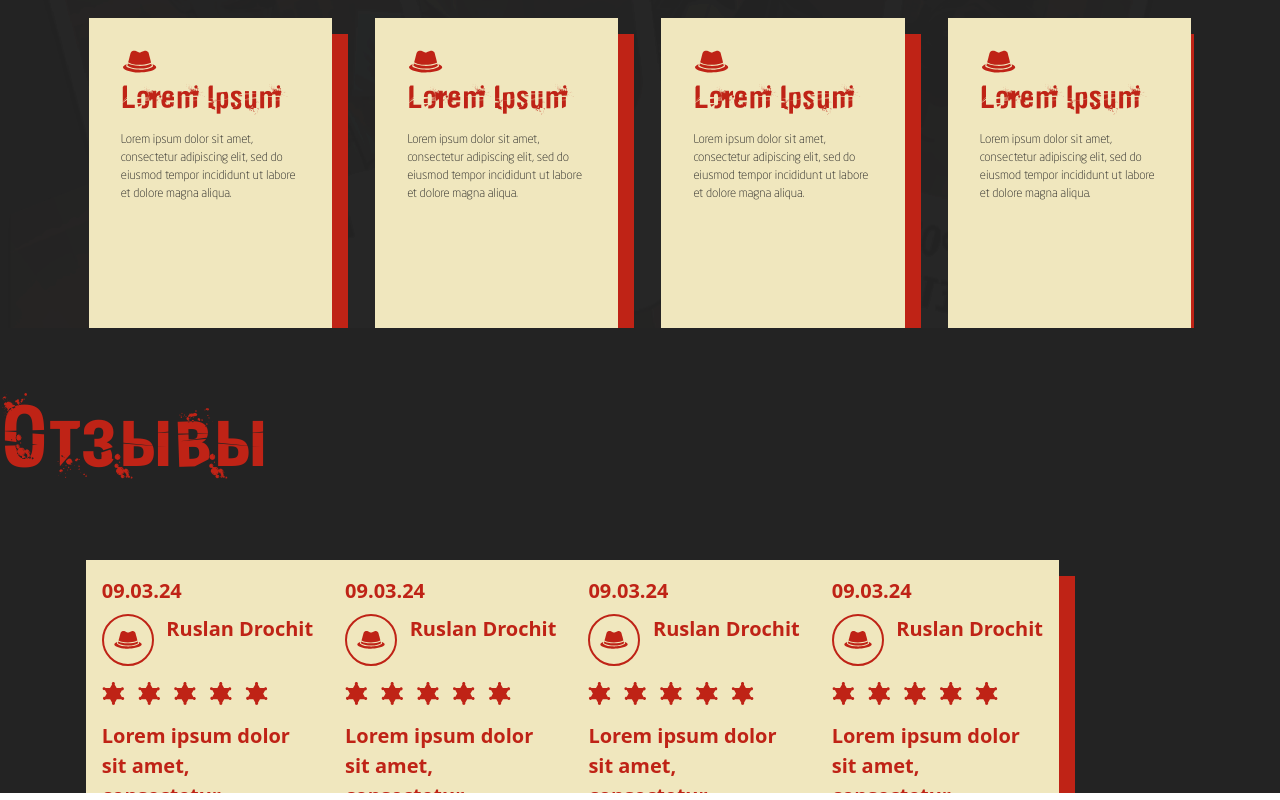
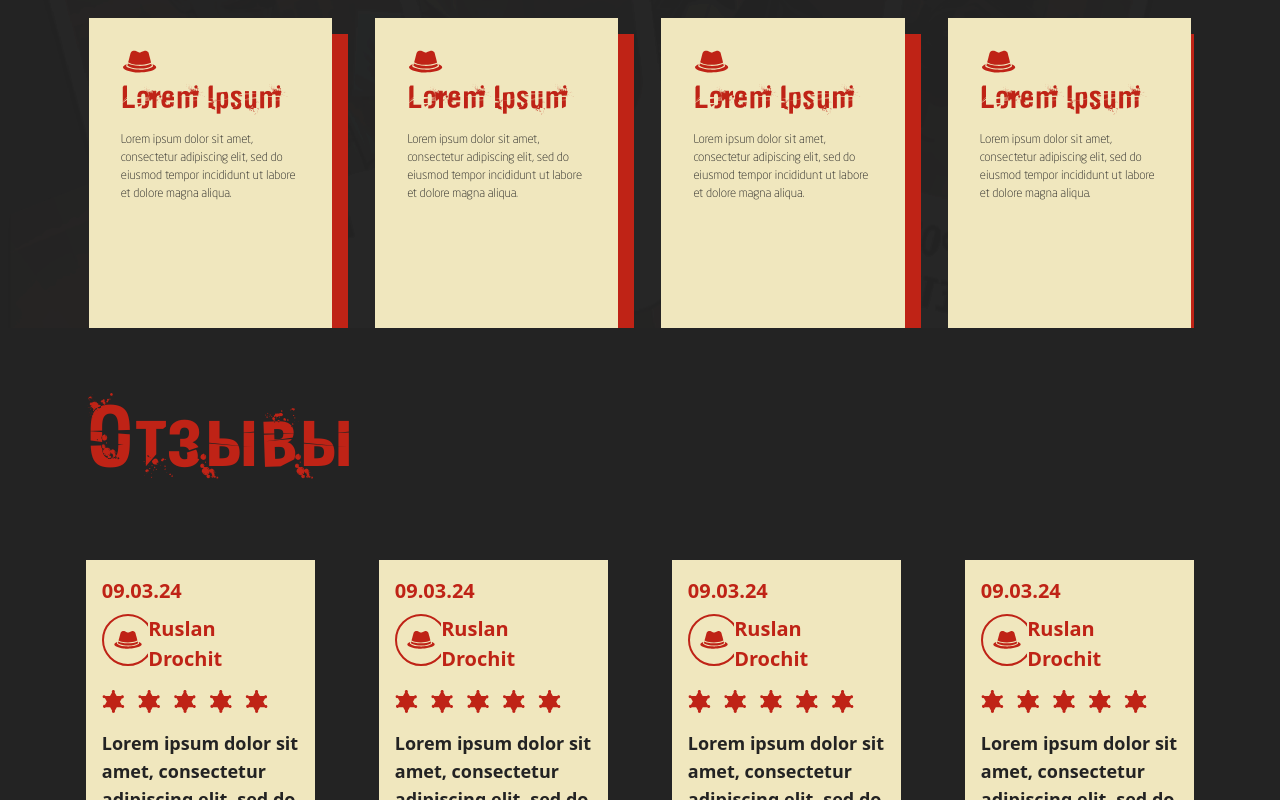
Before and after one commit to k1ngsterr1/showtime, an Astro site: page /about in a window 1280 px wide. Shown: the part 1056-1856 px from the top of the page. Built offline with nearby package versions, Linux system fonts and the light colour scheme; Astro itself is replaced by a stand-in of ours.

Commit message:
Version 1.3.3

```diff
--- a/src/entities/ReviewCard/index.tsx
+++ b/src/entities/ReviewCard/index.tsx
@@ -14,13 +14,13 @@ const ReviewCard: React.FC<Props> = ({ time, name, paragraph }) => (
   <div className={styles.review_card}>
     <div className="flex flex-col items-start p-4">
       <span>{time}</span>
-      <div className="flex justify-between w-full pt-2">
+      <div className="flex justify-between w-[90%] pt-2">
         <RounderHat />
         <span>{name}</span>
       </div>
       <div className="pt-4">
         <Stars />
-        <p className="mt-4">{paragraph}</p>{" "}
+        <p className="mt-4 text-primary-dark text-lg">{paragraph}</p>
       </div>
     </div>
   </div>
--- a/src/entities/ReviewCard/styles.module.scss
+++ b/src/entities/ReviewCard/styles.module.scss
@@ -1,6 +1,6 @@
 .review_card {
-  width: clamp(182.5px, 19.0092vw, 730px);
-  height: clamp(175px, 18.228vw, 700px);
+  width: clamp(175px, 18.228vw, 700px);
+  height: clamp(180px, 18.7488vw, 720px);
   @apply bg-primary-light text-primary-red;
   font-size: clamp(15px, 1.5624vw, 60px);
   font-weight: 600;
--- a/src/shared/ui/LinkButton/index.tsx
+++ b/src/shared/ui/LinkButton/index.tsx
@@ -1,7 +1,7 @@
 import React from "react";
 import { Link } from "react-scroll";
 
-import styles from "../Buttons/styles.module.scss";
+import styles from "../Buttons/DefaultButton/styles.module.scss";
 
 interface ButtonProps {
   buttonType: "filled" | "outline" | "transparent";
--- a/src/shared/ui/Swiper/index.tsx
+++ b/src/shared/ui/Swiper/index.tsx
@@ -4,6 +4,18 @@ import ReviewCard from "@entities/ReviewCard/index";
 import "swiper/css";
 
 export const reviews = [
+  {
+    time: "09.03.24",
+    name: "Ruslan Drochit",
+    paragraph:
+      "Lorem ipsum dolor sit amet, consectetur adipiscing elit, sed do eiusmod tempor incididunt ut labore et dolore magna aliqua. Lorem ipsum dolor sit amet, consectetur adipiscing elit,",
+  },
+  {
+    time: "09.03.24",
+    name: "Ruslan Drochit",
+    paragraph:
+      "Lorem ipsum dolor sit amet, consectetur adipiscing elit, sed do eiusmod tempor incididunt ut labore et dolore magna aliqua. Lorem ipsum dolor sit amet, consectetur adipiscing elit,",
+  },
   {
     time: "09.03.24",
     name: "Ruslan Drochit",
@@ -55,27 +67,12 @@ export const SwiperReview: React.FC<SwiperReviewProps> = ({ reviews }) => {
     <div>
       <Swiper
         className="contacts__con__swiper"
-        slidesPerView={1}
+        slidesPerView={4}
         spaceBetween={64}
       >
         {reviews.map((review, index) => (
           <SwiperSlide key={index}>
             <div className="flex">
-              <ReviewCard
-                time={review.time}
-                name={review.name}
-                paragraph={review.paragraph}
-              />
-              <ReviewCard
-                time={review.time}
-                name={review.name}
-                paragraph={review.paragraph}
-              />
-              <ReviewCard
-                time={review.time}
-                name={review.name}
-                paragraph={review.paragraph}
-              />
               <ReviewCard
                 time={review.time}
                 name={review.name}
--- a/src/widgets/Screens/AboutPage/Reviews/index.astro
+++ b/src/widgets/Screens/AboutPage/Reviews/index.astro
@@ -6,10 +6,12 @@ import '@shared/styles/global.scss';
 ---
 
 <section class="bg-primary-dark">
-    <div class="w-full m-auto">
-        <h3 class="text-primary-red mt-12">Отзывы</h3>
-    </div>
-    <div class='flex justify-evenly gap-10 items-center mt-16 w-[86.6%] m-auto'>
-        <SwiperReview reviews={reviews} client:load/>
+    <div class="w-[86.6%] m-auto">
+        <div class="w-full m-auto">
+            <h3 class="text-primary-red mt-12">Отзывы</h3>
+        </div>
+        <div class='flex justify-evenly gap-10 items-center mt-16 '>
+            <SwiperReview reviews={reviews} client:load/>
+        </div>
     </div>
 </section>
```
Also changed, not shown: src/shared/ui/Swiper/styles.module.scss (deleted).
